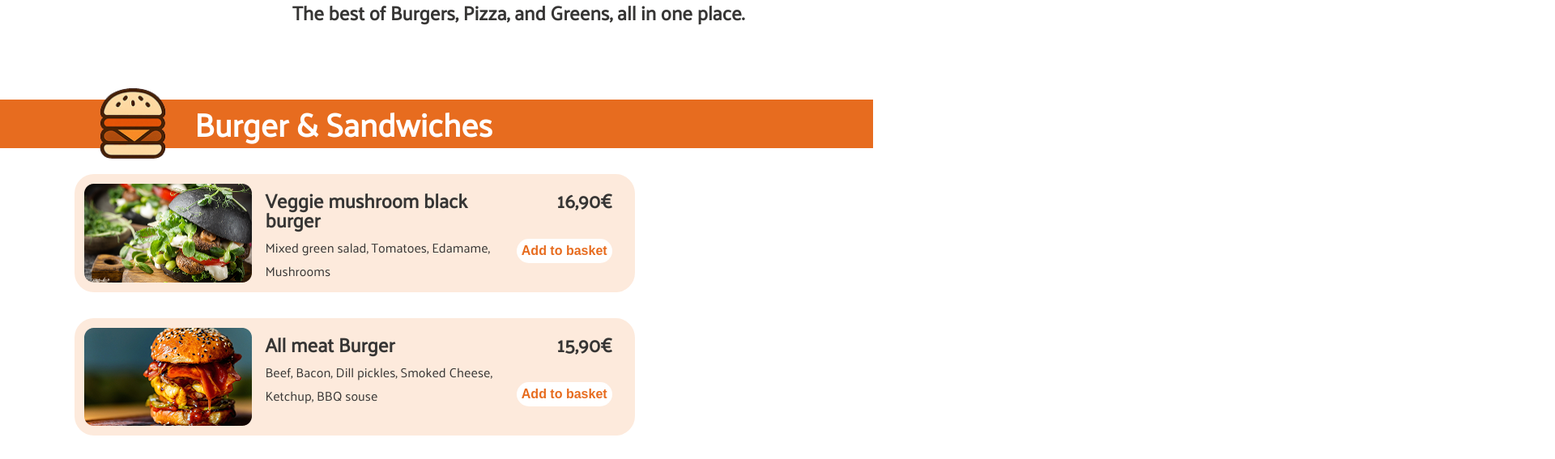
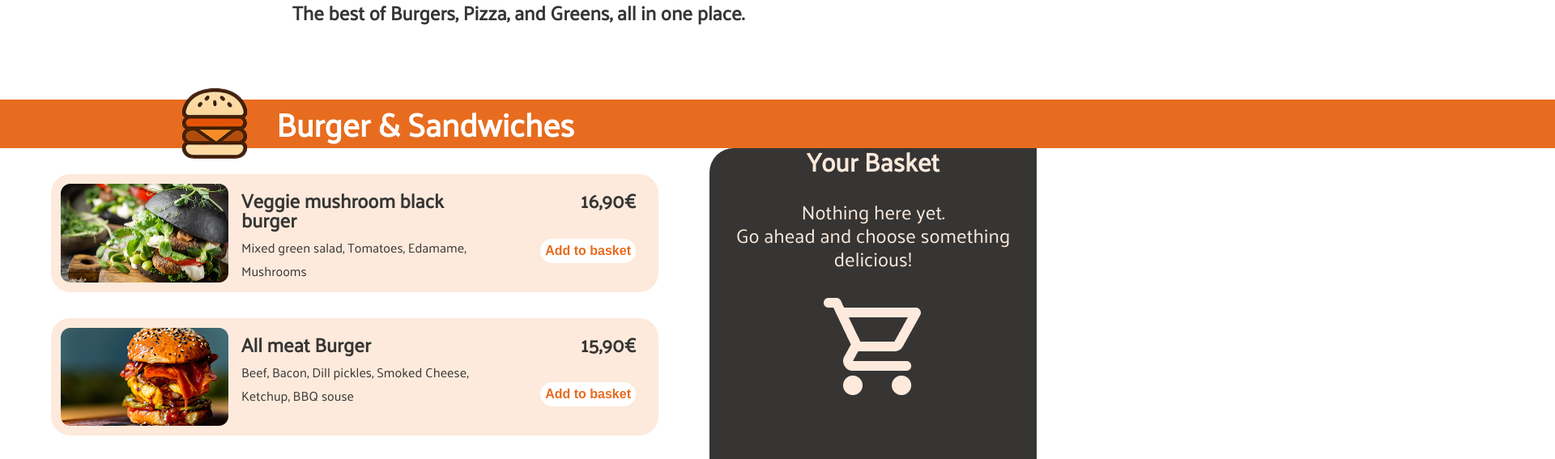
Before and after one commit to Nik2Neo/Projekt-BestellApp-Repo, a plain HTML site: page index.html in a window 1280 px wide. Shown: the part 817-1384 px from the top of the page at 81% size, 1920 px wide, since content can reach past the window. Drawn offline with Linux system fonts and the light colour scheme; a web font is replaced by a local one.

Commit message:
fix: adjust basket positioning and enhance content layout for better alignment

```diff
--- a/styles/basket.css
+++ b/styles/basket.css
@@ -10,8 +10,8 @@
     border-top-left-radius: 30px;
     border-bottom-left-radius: 30px;
 
-    margin-top: 64vh;
-    top: 0;
+    top: 8px;
+    margin-top: 60px;
 }
 
 .basket {
--- a/styles/content.css
+++ b/styles/content.css
@@ -37,18 +37,32 @@
 
 .content-food-menu {
     margin-bottom: 64px;
+    width: 100%;
 }
 
 .content-food-menu-headline {
     display: flex;
+    position: relative;
+    isolation: isolate;
     align-items: center;
 
     height: 60px;
-    background-color: #E76C1F;
 
     padding-left: 25%;
     gap: 32px;
     width: 100vw;
+}
+
+.content-food-menu-headline::before {
+    content: "";
+    position: absolute;
+    top: 0;
+    bottom: 0;
+    left: -100vw;
+    right: -100vw;
+
+    background-color: #E76C1F;
+    z-index: -1;
 }
 
 .content-food-menu-dish {
@@ -60,9 +74,7 @@
 
     gap: 16px;
     padding: 12px;
-    margin-left: 23%;
-    margin-right: 23%;
-    margin-top: 32px;
+    margin: 32px auto 0;
 
     max-width: 750px;
     height: auto;
--- a/styles/standard.css
+++ b/styles/standard.css
@@ -20,6 +20,7 @@ body {
 main {
     display: flex;
     align-items: center;
+
     max-width: 1440px;
     margin: 0 auto;
 }
```
